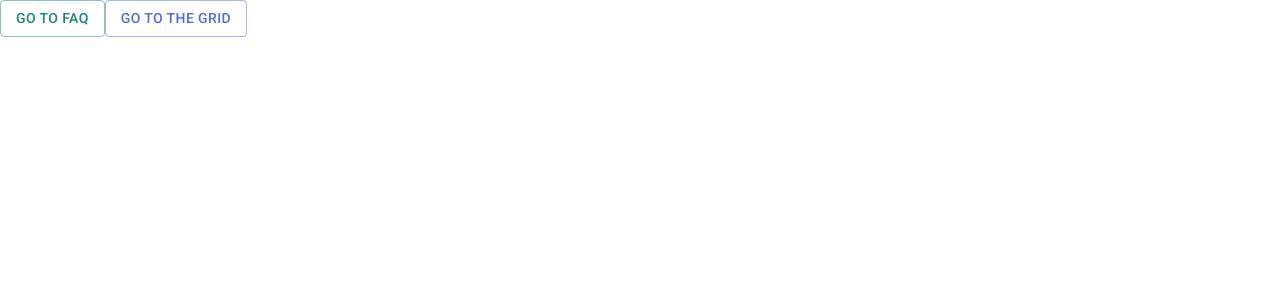
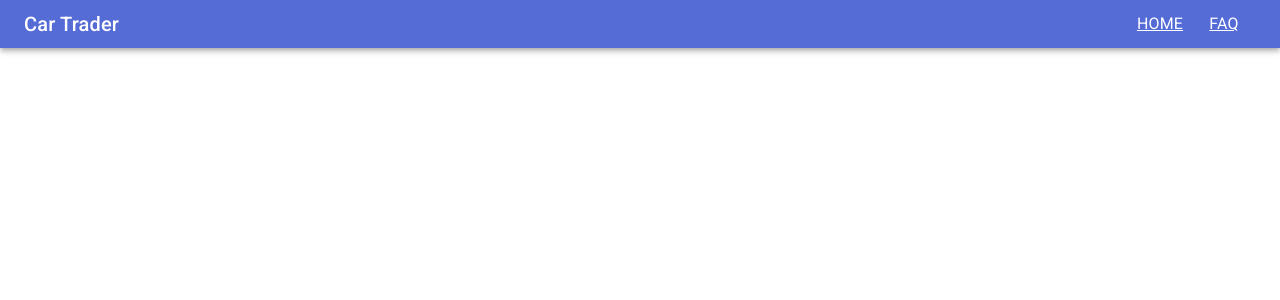
Before and after one commit to kpnaranj/material-ui-practice, a Next.js app: page / in a window 1280 px wide. Shown: the top 300 px of the page. Built offline with nearby package versions, Linux system fonts and the light colour scheme.

Commit message:
Adding faq ui-components to the navabr

```diff
--- a/src/components/Navbar.js
+++ b/src/components/Navbar.js
@@ -1,18 +1,51 @@
-import { Fragment } from "react";
-import { AppBar, Toolbar, IconButton } from "@material-ui/core";
-import { Menu } from "@material-ui/icons";
+import {
+  AppBar,
+  Button,
+  makeStyles,
+  Toolbar,
+  Typography,
+} from "@material-ui/core";
+import Link from "next/link";
+
+const useStyles = makeStyles((theme) => ({
+  root: {
+    flexGrow: 1,
+  },
+  menuButton: {
+    marginRight: theme.spacing(2),
+  },
+  title: {
+    flexGrow: 1,
+  },
+}));
 
 function Navbar() {
+  const classes = useStyles();
+
   return (
-    <Fragment>
-      <AppBar>
-        <Toolbar>
-          <IconButton>
-            <Menu />
-          </IconButton>
-        </Toolbar>
-      </AppBar>
-    </Fragment>
+    <AppBar position="static">
+      <Toolbar variant="dense">
+        <Typography variant="h6" className={classes.title}>
+          Car Trader
+        </Typography>
+
+        <Button color="inherit">
+          <Link href="/">
+            <a style={{ color: "white" }}>
+              <Typography color="inherit">Home</Typography>
+            </a>
+          </Link>
+        </Button>
+
+        <Button color="inherit">
+          <Link href="/faq">
+            <a style={{ color: "white" }}>
+              <Typography color="inherit">FAQ</Typography>
+            </a>
+          </Link>
+        </Button>
+      </Toolbar>
+    </AppBar>
   );
 }
 
--- a/src/pages/index.js
+++ b/src/pages/index.js
@@ -1,19 +1,10 @@
 import { Fragment } from "react";
-import { Button } from "@material-ui/core";
+import Navbar from "../components/Navbar";
 import Link from "next/link";
 function Home() {
   return (
     <Fragment>
-      <Link href="/faq">
-        <Button color="secondary" variant="outlined">
-          Go to FAQ
-        </Button>
-      </Link>
-      <Link href="/grid">
-        <Button color="primary" variant="outlined">
-          Go to the grid
-        </Button>
-      </Link>
+      <Navbar />
     </Fragment>
   );
 }
```
Also changed, not shown: src/pages/faq.js (+24 -10 lines).
